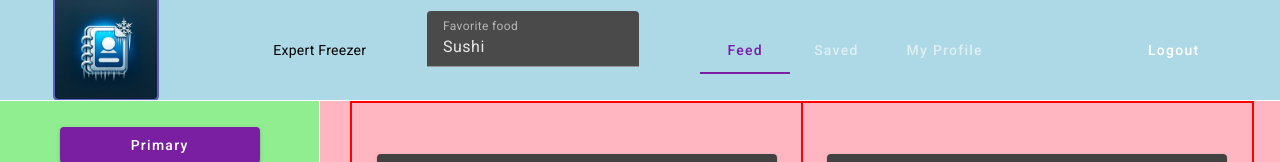
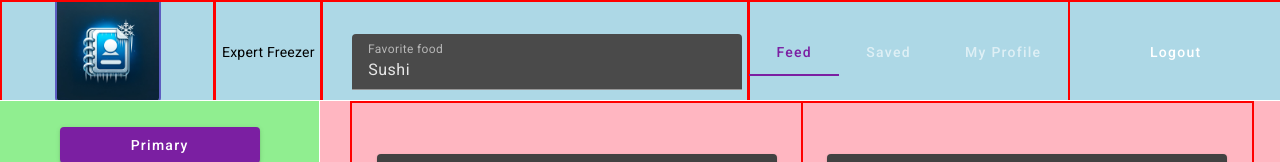
Before and after one commit to dlm1337/Expert-Freezer, an Angular app in the folder Front/: page /main in a window 1280 px wide. Shown: the top 162 px of the page. Built offline with nearby package versions, Linux system fonts and the light colour scheme.

Commit message:
scss for nav-bar

```diff
--- a/Front/src/app/nav-bar/nav-bar.component.html
+++ b/Front/src/app/nav-bar/nav-bar.component.html
@@ -1,7 +1,7 @@
 <div class="container">
-  <mat-grid-list cols="6" rowHeight="100px">
+  <mat-grid-list cols="12" rowHeight="100px">
     <!-- Logo -->
-    <mat-grid-tile [colspan]="1" [rowspan]="1">
+    <mat-grid-tile [colspan]="2" [rowspan]="1">
       <div class="logo">
         <img src="../../assets/images/file-sTSxsvvMrxkO0huhxU17e6wI.png" alt="Logo"
           style="width: 102px; border-radius: 5%; border: 2px solid rgb(93, 93, 192)" />
@@ -15,27 +15,33 @@
     </mat-grid-tile>
 
     <!-- Search bar -->
-    <mat-grid-tile [colspan]="1" [rowspan]="1">
-      <form class="example-form">
-        <mat-form-field class="example-full-width">
+    <mat-grid-tile [colspan]="4" [rowspan]="1">
+      <div class="search">
+        <form class="search-form">
+          <mat-form-field class="search-full-width">
             <mat-label>Favorite food</mat-label>
             <input matInput placeholder="Ex. Pizza" value="Sushi">
           </mat-form-field>
         </form>
+      </div>
     </mat-grid-tile>
 
     <!-- tabs -->
-    <mat-grid-tile [colspan]="2" [rowspan]="1">
+    <mat-grid-tile [colspan]="3" [rowspan]="1">
+      <div class="tabs">
         <mat-tab-group class="mat-tab-group">
           <mat-tab label="Feed"></mat-tab>
           <mat-tab label="Saved"></mat-tab>
           <mat-tab label="My Profile"></mat-tab>
         </mat-tab-group>
+      </div>
     </mat-grid-tile>
 
     <!-- Logout button -->
-    <mat-grid-tile [colspan]="1" [rowspan]="1">
+    <mat-grid-tile [colspan]="2" [rowspan]="1">
+      <div class="user-options">
         <button mat-button class="logout-button">Logout</button>
+      </div>
     </mat-grid-tile>
   </mat-grid-list>
 
--- a/Front/src/app/nav-bar/nav-bar.component.scss
+++ b/Front/src/app/nav-bar/nav-bar.component.scss
@@ -1,14 +1,43 @@
 .container {
   width: 100vw;
   height: 100px;
+
 }
 
-.example-form {
-  min-width: 150px;
-  max-width: 500px;
+.search {
+  width: 100%;
+  padding-top: 42px;
+}
+
+.search-form {
+  padding-left: 30px;
+  min-width: 180px;
+  max-width: 390px;
+}
+
+.search-full-width {
   width: 100%;
 }
 
-.example-full-width {
+.title {
   width: 100%;
 }
+
+.logo {
+  padding-top: 0px;
+}
+
+.tabs {
+  width: 100%;
+}
+
+.user-options {
+  padding-top: 0px;
+}
+
+mat-grid-tile {
+  border: 2px solid red;
+  justify-content: center;
+  text-align: center;
+  align-items: center;
+}
```
Lines whose indentation alone changed are shown as unchanged.
